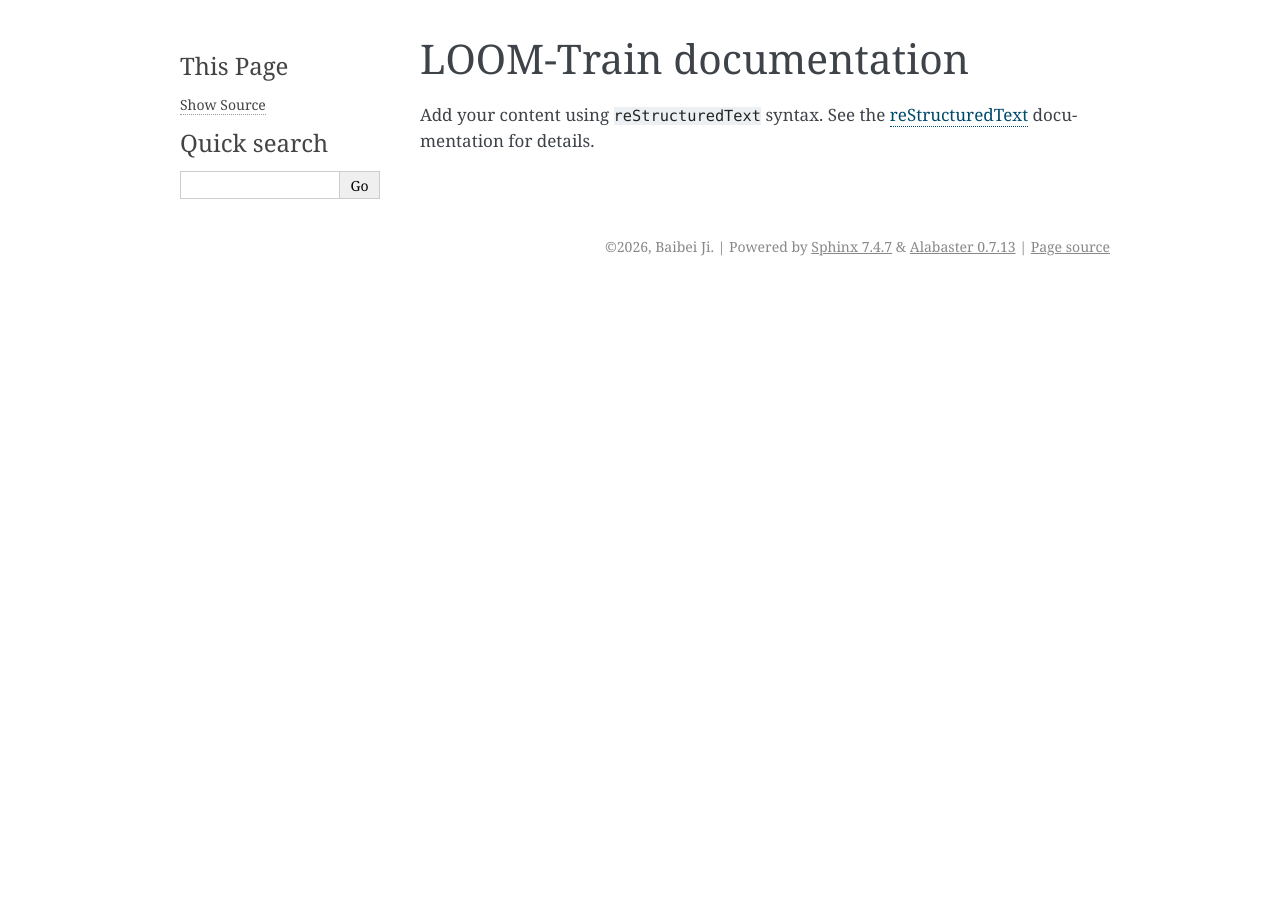
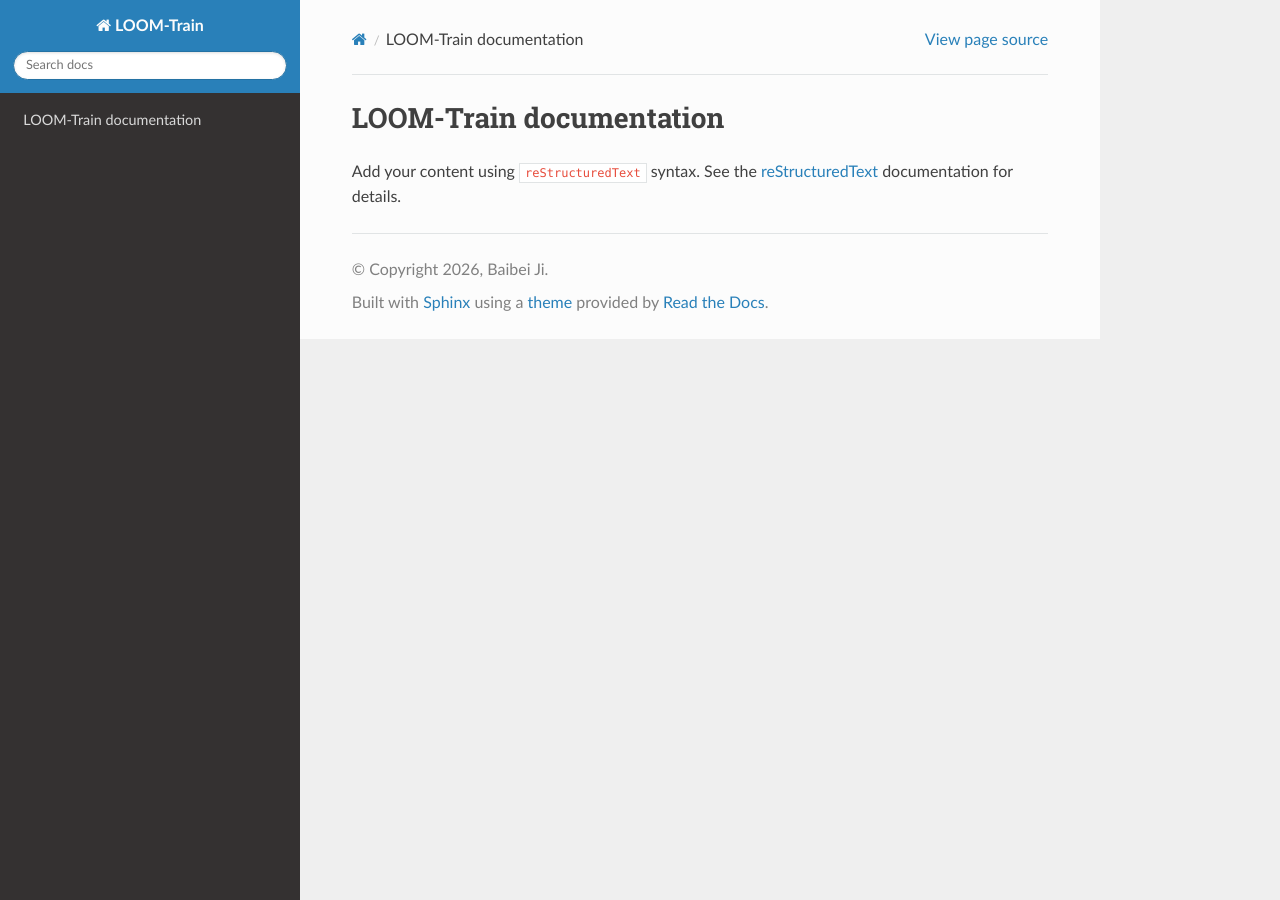
Before and after one commit to iiGray/LOOM-Train, a Sphinx documentation site: the page built from docs/source/index.rst, in a window 1280 px wide. Built offline with Sphinx 7.4.7 and the Read the Docs theme 3.1.0, drawn with Linux system fonts in a browser that asks for light colours.

```diff
--- a/docs/source/conf.py
+++ b/docs/source/conf.py
@@ -24,5 +24,5 @@ exclude_patterns = []
 # -- Options for HTML output -------------------------------------------------
 # https://www.sphinx-doc.org/en/master/usage/configuration.html#options-for-html-output
 
-html_theme = 'alabaster'
+html_theme = 'sphinx_rtd_theme'
 html_static_path = ['_static']
```
Also changed, not shown: README.md (+5 -0 lines).
